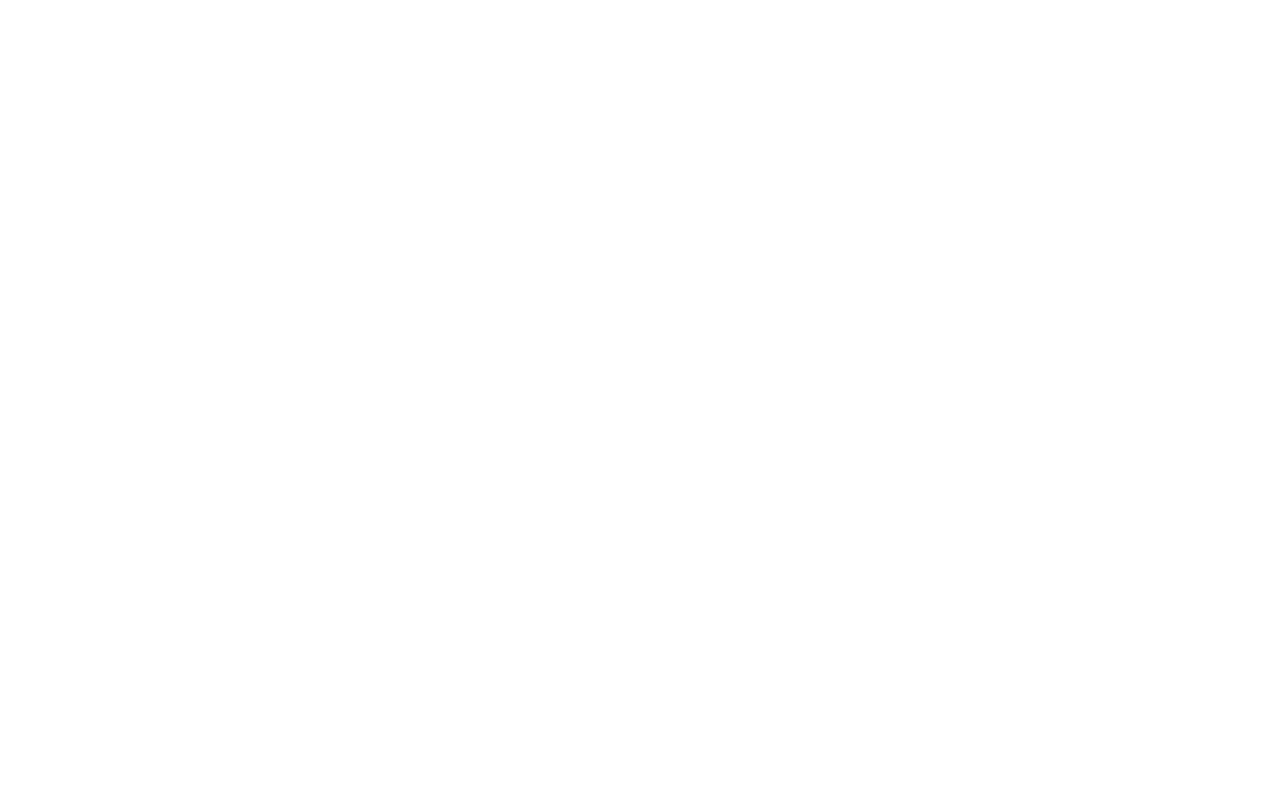
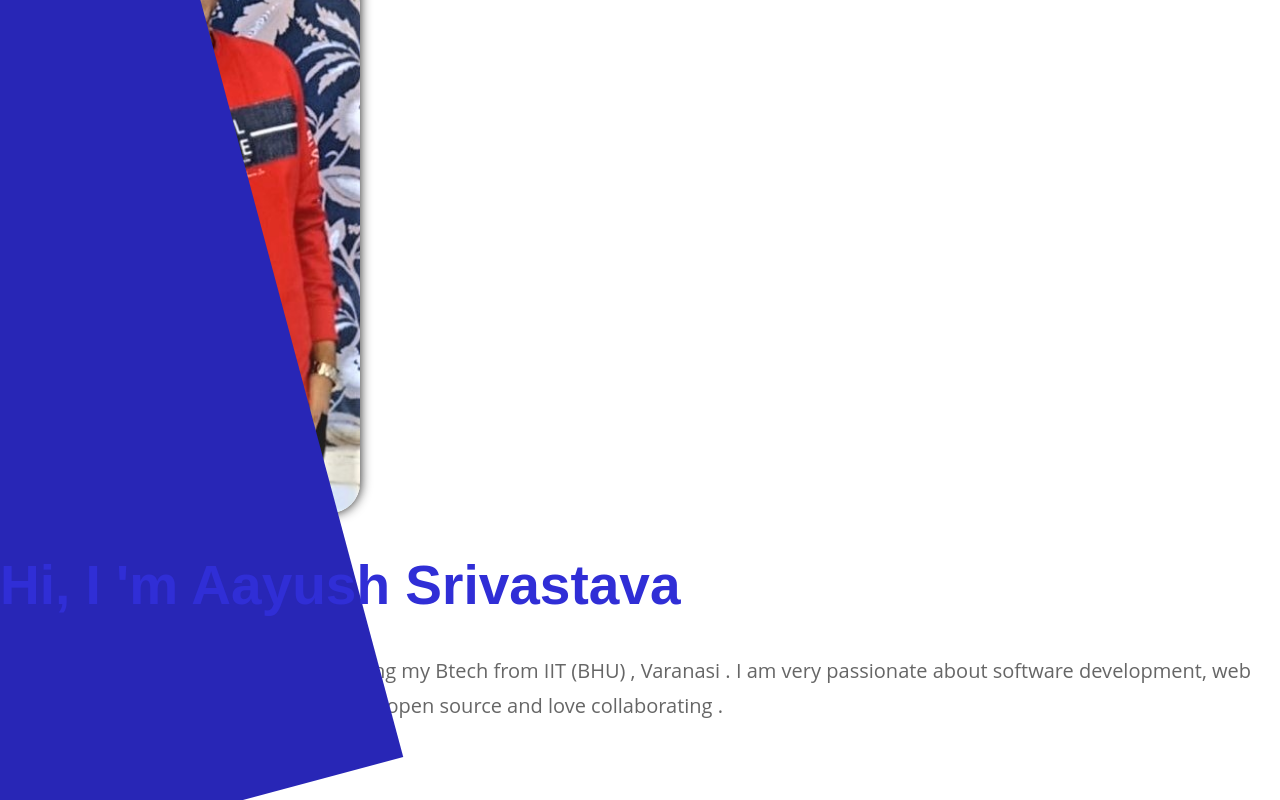
Before and after one commit to aayushsrivastava9760/portfolio, a React (Create React App) app: page / in a window 1280 px wide. Shown: the part 250-1050 px from the top of the page. Before the commit the page ends 800 px from the top, so only its background shows below. Built offline with nearby package versions, Linux system fonts and the light colour scheme.

Commit message:
updated home page

```diff
--- a/src/index.css
+++ b/src/index.css
@@ -11,3 +11,81 @@
   font-family: source-code-pro, Menlo, Monaco, Consolas, 'Courier New',
     monospace;
 }
+
+/* home page */
+
+.image-block{
+    height: calc(100vh - 80px);
+    border-radius: 30px;
+    margin-top: 43px;
+    box-shadow: 0 0 12px rgb(0 0 0 / 90%);
+    z-index: 2;
+}
+
+body{
+  color: #666;
+}
+
+
+.color-block{
+  position: fixed;
+    height: 200%;
+    width: 100%;
+    transform: rotate(-15deg);
+    left: -83%;
+    top: -50%;
+    background-color: #2826b6;
+    z-index: 0;
+}
+
+.home-title{
+  font-size: 55px;
+    line-height: 62px;
+    font-weight: 700;
+    position: relative;
+    font-family: "Poppins",sans-serif;
+    color: #302ed6;
+}
+
+.home-profession{
+  font-size: 48px;
+    line-height: 62px;
+    font-weight: 500;
+    position: relative;
+    font-family: "Poppins",sans-serif;
+    color: #666;
+}
+
+.mark{
+  color: #030303;
+  font-size: 50px;
+  font-weight: 700;
+}
+
+.intro{
+    font-size: 20px;
+    line-height: 35px;
+    font-family: "Open Sans",sans-serif;
+}
+
+.about-btn{
+  line-height: 1.4;
+    border-radius: 35px;
+    white-space: nowrap;
+    cursor: pointer;
+    vertical-align: middle;
+    text-transform: uppercase;
+    padding: 16px 35px 16px 35px;
+    font-size: 15px;
+    font-weight: 800;
+    color: #666;
+    background-color: transparent;
+    margin-left: 0px;
+    border-color: #302ed6;
+}
+
+.about-btn:hover{
+  color:white;
+  background-color:#302ed6;
+  transition: all 0.2s linear 0s;
+}
--- a/src/pages/Home.js
+++ b/src/pages/Home.js
@@ -3,7 +3,22 @@
 const Home = () => {
   return (
     <div>
-      Home page
+        <div className='color-block'/>
+        <div className='home-col'>
+            <img className='image-block' src="/aayush.jpeg" alt="aayush" />
+            <div className='home-content'>
+                <h1 className='home-title'>Hi,  I 'm   Aayush  Srivastava </h1>
+                {/* <h2 className='home-profession'>a { `${professions[index].substring(0, subIndex)}` }<span className='mark'>|</span></h2> */}
+                <p className='intro'>
+                    I'm a student developer currently pursuing my Btech from IIT (BHU) , Varanasi . I am very passionate about software development, web development in particular . I am also into open source and love collaborating .
+                </p>
+                <div>
+                    <button className='about-btn'>
+                        More About Me
+                    </button>
+                </div>
+            </div>
+        </div>
     </div>
   )
 }
```
Also changed, not shown: public/aayush.jpeg (added).
